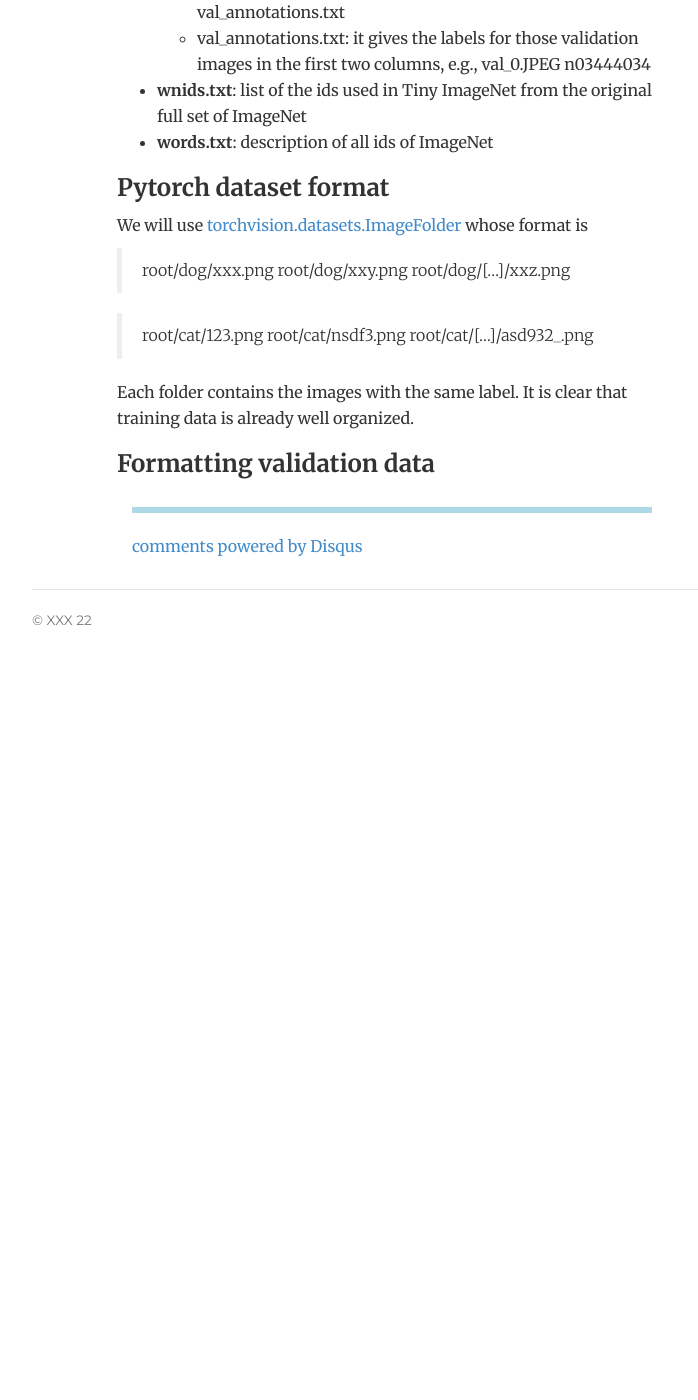
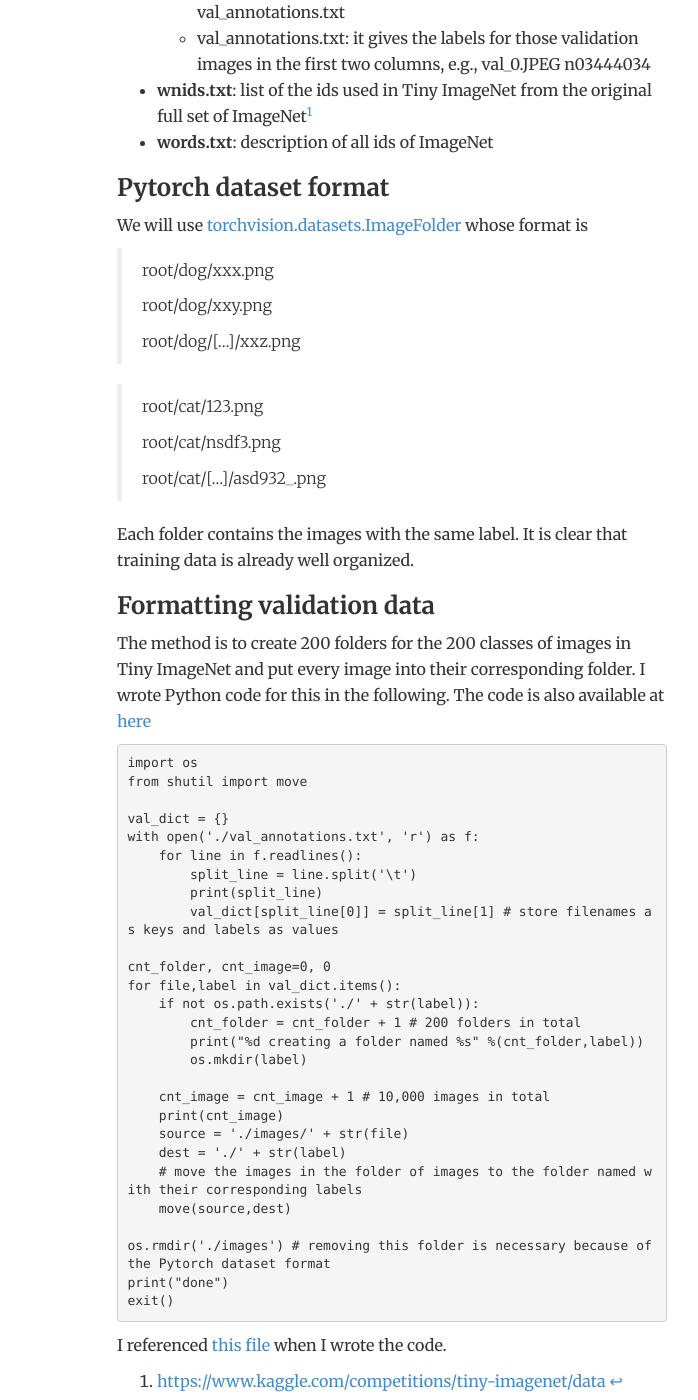
Before and after one commit to mathfirst/mathfirst.github.io, a Jekyll site: the page built from _posts/2022-05-19-How-Can-We-Use-Tiny-Imagenet-Dataset-in-Pytorch.md, in a window 1280 px wide and 1400 px high, scrolled down 1114 px. Shown: the whole window, without its empty margins (248-946 px from the left). Built offline with Jekyll 4.4.1, drawn with Linux system fonts in a browser that asks for light colours; comment, search, counter and statistics services are not loaded; before the commit the page ends 1796 px from its top, so only the background shows below that; some of the changed text lies outside the part shown.

Commit message:
update blog

````diff
--- a/_posts/2022-05-19-How-Can-We-Use-Tiny-Imagenet-Dataset-in-Pytorch.md
+++ b/_posts/2022-05-19-How-Can-We-Use-Tiny-Imagenet-Dataset-in-Pytorch.md
@@ -7,7 +7,7 @@ date: 2022-05-19
 
 ### Imagenet and Tiny Imagenet
 
-Imagenet is a famous large-scale dataset, but it has been not publicly available at least two years ago. Fortunately, a subset of Imagenet, i.e., Tiny Imagenet, is available at http://cs231n.stanford.edu/tiny-imagenet-200.zip. However, Tiny Imagenet dataset is not provided by Pytorch. In this blog, we will demonstrate how to use Tiny Imagenet dataset in Pytorch step by step.
+Imagenet is a famous large-scale dataset, but it has been not publicly available at least two years ago. Fortunately, a subset of Imagenet, i.e., Tiny Imagenet, is available at [http://cs231n.stanford.edu/tiny-imagenet-200.zip](http://cs231n.stanford.edu/tiny-imagenet-200.zip). However, Tiny Imagenet dataset is not provided by Pytorch. In this blog, we will demonstrate how to use Tiny Imagenet dataset in Pytorch step by step.
 
 
 ### Download Tiny Imagenet dataset
@@ -25,15 +25,61 @@ Although I only ran the above on Windows 10, I believe that this command works o
 - **val**:
     - images: 10,000 images whose labels are given in val_annotations.txt
     - val_annotations.txt: it gives the labels for those validation images in the first two columns, e.g., val_0.JPEG	n03444034
-- **wnids.txt**: list of the ids used in Tiny ImageNet from the original full set of ImageNet
+- **wnids.txt**: list of the ids used in Tiny ImageNet from the original full set of ImageNet[^1]
 - **words.txt**: description of all ids of ImageNet
 
 ### Pytorch dataset format
 We will use [torchvision.datasets.ImageFolder](http://pytorch.org/vision/main/generated/torchvision.datasets.ImageFolder.html) whose format is
-> root/dog/xxx.png  root/dog/xxy.png  root/dog/[...]/xxz.png
+> root/dog/xxx.png
+>
+> root/dog/xxy.png
+>
+> root/dog/[...]/xxz.png
 
-> root/cat/123.png  root/cat/nsdf3.png  root/cat/[...]/asd932_.png
+> root/cat/123.png
+>
+> root/cat/nsdf3.png
+>
+> root/cat/[...]/asd932_.png
 
 Each folder contains the images with the same label. It is clear that training data is already well organized.
 
 ### Formatting validation data
+
+The method is to create 200 folders for the 200 classes of images in Tiny ImageNet and put every image into their corresponding folder. I wrote Python code for this in the following. The code is also available at [here](https://github.com/mathfirst/Tiny-ImageNet-Pytorch)
+
+
+```python
+import os
+from shutil import move
+
+val_dict = {}
+with open('./val_annotations.txt', 'r') as f:
+    for line in f.readlines():
+        split_line = line.split('\t')
+        print(split_line)
+        val_dict[split_line[0]] = split_line[1] # store filenames as keys and labels as values
+
+cnt_folder, cnt_image=0, 0
+for file,label in val_dict.items():
+    if not os.path.exists('./' + str(label)):
+        cnt_folder = cnt_folder + 1 # 200 folders in total
+        print("%d creating a folder named %s" %(cnt_folder,label))
+        os.mkdir(label)
+
+    cnt_image = cnt_image + 1 # 10,000 images in total
+    print(cnt_image)
+    source = './images/' + str(file)
+    dest = './' + str(label)
+    # move the images in the folder of images to the folder named with their corresponding labels
+    move(source,dest)
+
+os.rmdir('./images') # removing this folder is necessary because of the Pytorch dataset format
+print("done")
+exit()
+```
+
+
+I referenced [this file](https://github.com/tjmoon0104/pytorch-tiny-imagenet/blob/master/val_format.py) when I wrote the code.
+
+[^1]: [https://www.kaggle.com/competitions/tiny-imagenet/data](https://www.kaggle.com/competitions/tiny-imagenet/data)
````
